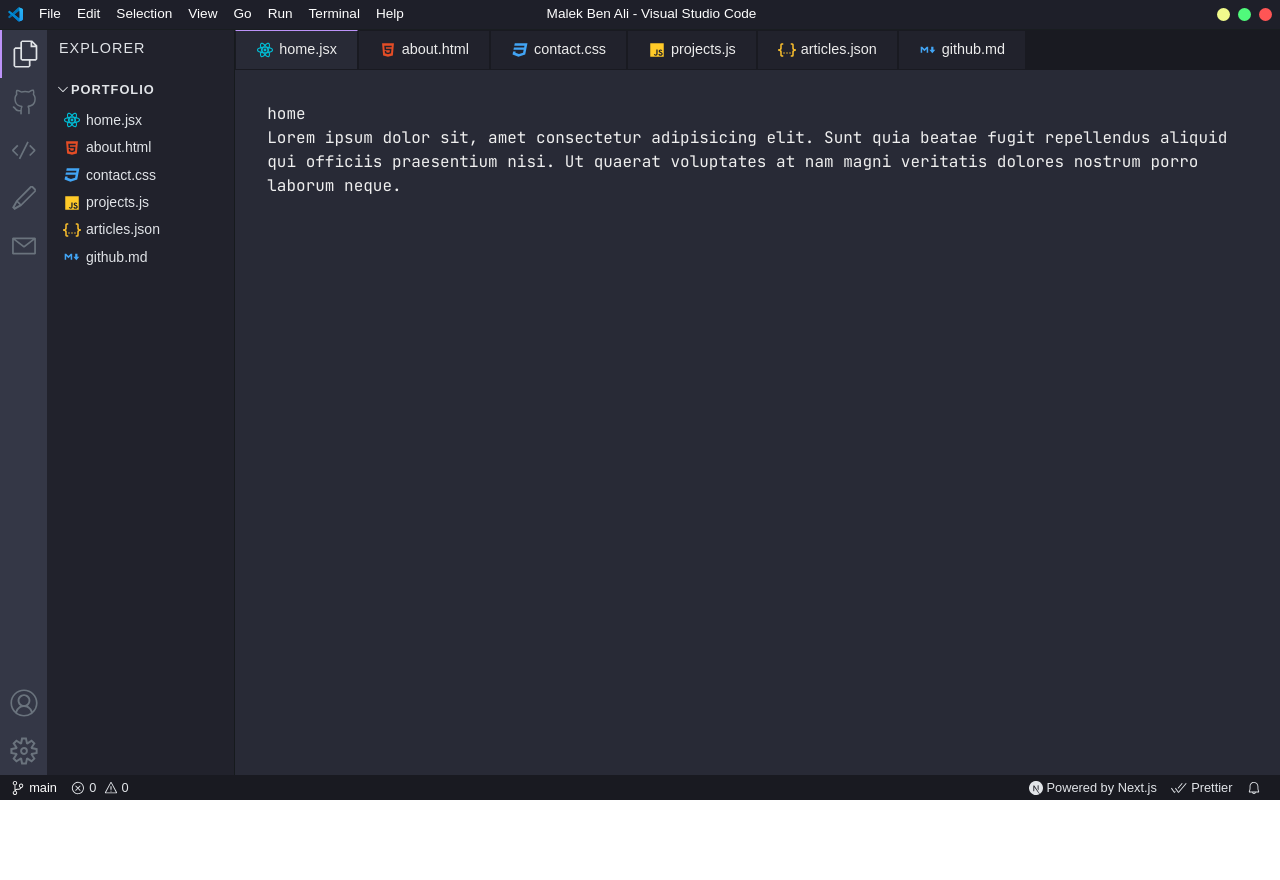
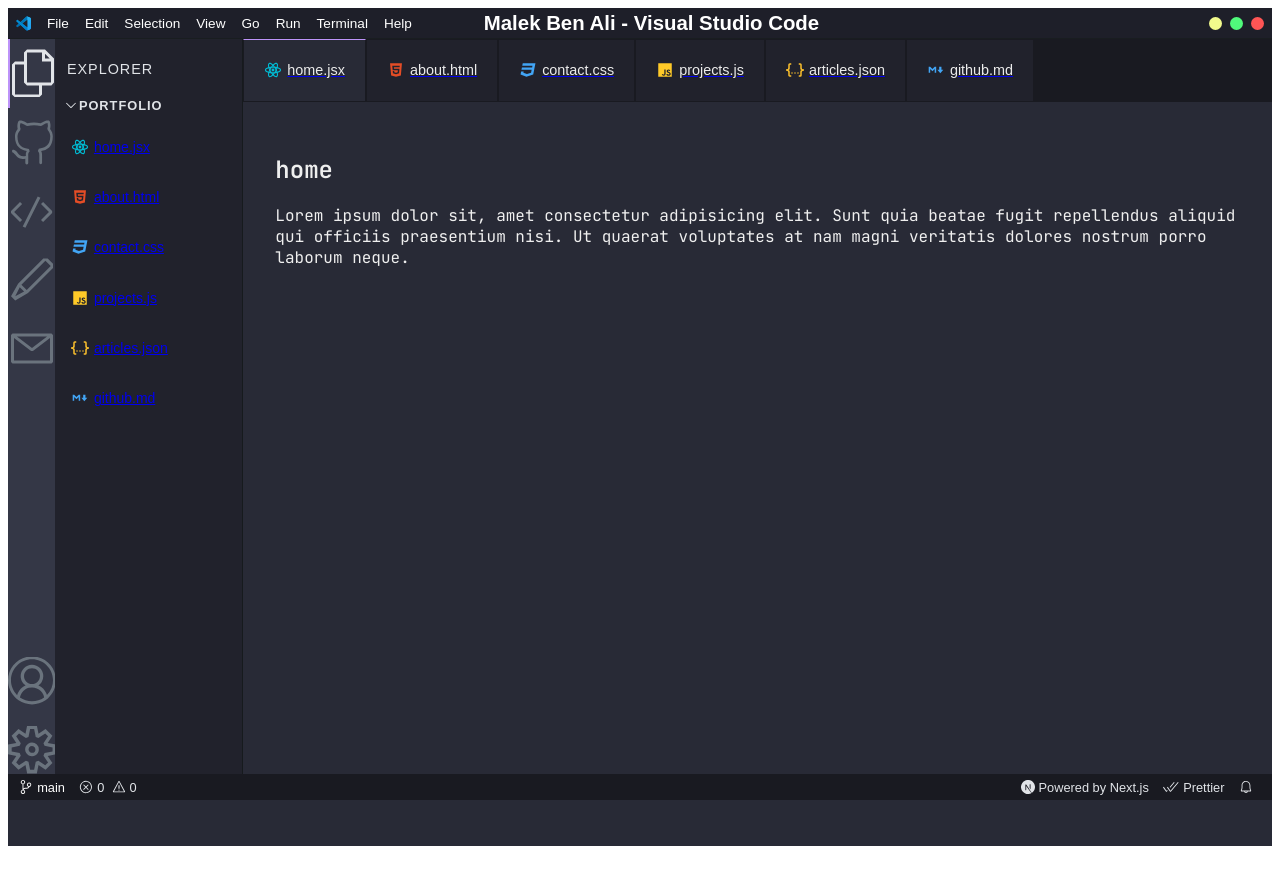
Before and after one commit to malekbena/malek_code, a Next.js app in the folder client/: page / in a window 1280 px wide. Before the commit the page ends 800 px from the top, so only its background shows below. Built offline with nearby package versions, Linux system fonts and the light colour scheme.

Commit message:
delete Tailwind CSS

```diff
--- a/client/package.json
+++ b/client/package.json
@@ -16,8 +16,6 @@
   "devDependencies": {
     "autoprefixer": "^10.0.1",
     "eslint": "^8",
-    "eslint-config-next": "14.0.4",
-    "postcss": "^8",
-    "tailwindcss": "^3.3.0"
+    "eslint-config-next": "14.0.4"
   }
 }
--- a/client/postcss.config.js
+++ /dev/null
@@ -1,6 +0,0 @@
-module.exports = {
-  plugins: {
-    tailwindcss: {},
-    autoprefixer: {},
-  },
-}
--- a/client/src/styles/globals.css
+++ b/client/src/styles/globals.css
@@ -1,7 +1,3 @@
-@tailwind base;
-@tailwind components;
-@tailwind utilities;
-
 :root {
   --main-bg: #282a36;
   --bg-text: #313340;
@@ -25,6 +21,7 @@
   --scrollbar-track-bg: #282a36;
   --scrollbar-thumb-bg: #454647;
   --article-bg: #21222c;
+
 }
 
 @media (prefers-color-scheme: dark) {
--- a/client/tailwind.config.js
+++ /dev/null
@@ -1,18 +0,0 @@
-/** @type {import('tailwindcss').Config} */
-module.exports = {
-  content: [
-    './src/pages/**/*.{js,ts,jsx,tsx,mdx}',
-    './src/components/**/*.{js,ts,jsx,tsx,mdx}',
-    './src/app/**/*.{js,ts,jsx,tsx,mdx}',
-  ],
-  theme: {
-    extend: {
-      backgroundImage: {
-        'gradient-radial': 'radial-gradient(var(--tw-gradient-stops))',
-        'gradient-conic':
-          'conic-gradient(from 180deg at 50% 50%, var(--tw-gradient-stops))',
-      },
-    },
-  },
-  plugins: [],
-}
```
Also changed, not shown: 1 other file (tests, documents, lock files or other folders).
